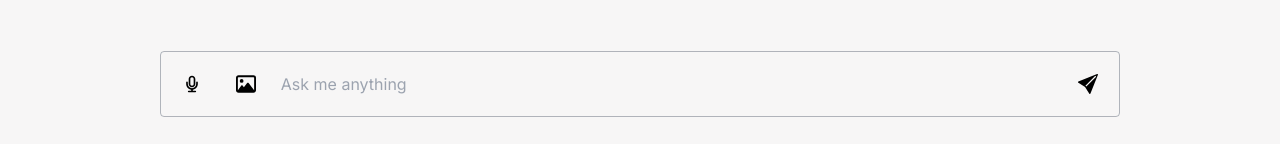
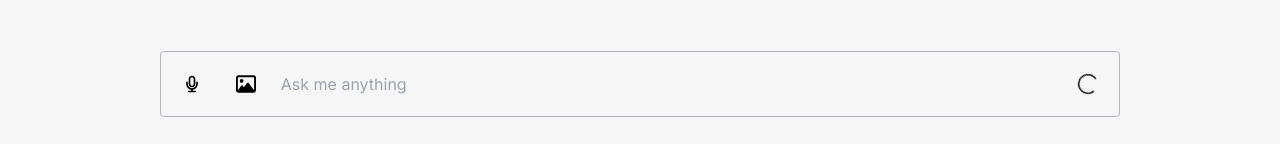
Before and after one commit to Ollah16/tripbuddy, a Next.js app: page / in a window 1280 px wide. Both pictures are taken after a click on the button 1088 px from the left and 737 px from the top of the page. Shown: the part 653-797 px from the top of the page. Built offline with nearby package versions, Linux system fonts and the light colour scheme.

Commit message:
prompt fixed

```diff
--- a/src/app/(chatcomp)/chat.module.css
+++ b/src/app/(chatcomp)/chat.module.css
@@ -29,6 +29,20 @@
 
 }
 
+.loading_animation {
+    animation: rotate 2s linear infinite;
+}
+
+@keyframes rotate {
+    from {
+        transform: rotate(0deg);
+    }
+
+    to {
+        transform: rotate(360deg);
+    }
+}
+
 .conversation_box {
     max-height: calc(100vh - 19rem);
 }
--- a/src/app/(chatcomp)/chatboxcomp.js
+++ b/src/app/(chatcomp)/chatboxcomp.js
@@ -2,10 +2,12 @@ import { BsSendFill } from "react-icons/bs";
 import { TiMicrophoneOutline } from "react-icons/ti";
 import { FaRegImage } from "react-icons/fa6";
 import { useAppStore } from "../appcontext";
+import { AiOutlineLoading3Quarters } from "react-icons/ai";
+import styles from './chat.module.css'
 
 const ChatBoxComp = () => {
 
-    const { historyToggle, setPrompt, handleConvo, prompt } = useAppStore()
+    const { historyToggle, setPrompt, handleConvo, prompt, handleSentPrompt, isPromptSent } = useAppStore()
 
     return (
         <div className={`w-11/12  ${historyToggle ? 'md:w-8/12' : 'md:w-9/12'} overflow-hidden h-24`}>
@@ -23,10 +25,11 @@ const ChatBoxComp = () => {
 
 
                 <button
-                    onClick={() => handleConvo()}
+                    onClick={() => { handleConvo(); handleSentPrompt(true) }}
                     className={`flex justify-center w-[5%] border-0 bg-transparent`} >
-                    <BsSendFill
-                        className={`text-xl text-black duration-200 ease-in-out hover:rotate-45 ${prompt ? 'rotate-45' : ''} transition-transform cursor-pointer animation`} />
+                    {isPromptSent && <AiOutlineLoading3Quarters className={`text-xl text-black ${styles.loading_animation}`} />}
+
+                    {!isPromptSent && <BsSendFill className={`text-xl text-black duration-200 ease-in-out hover:rotate-45 ${prompt ? 'rotate-45' : ''} transition-transform cursor-pointer animation`} />}
                 </button>
             </div>
         </div >
--- a/src/app/(historycomp)/historycontext.js
+++ b/src/app/(historycomp)/historycontext.js
@@ -46,6 +46,7 @@ export const HistoryContext = ({ children }) => {
         updateRename()
 
     }, [])
+
 
     const handleDelete = (convId, historyId) => {
         const storedHistory = localStorage.getItem('convHistory');
@@ -328,7 +329,10 @@ export const HistoryContext = ({ children }) => {
 
     return (
         <HistoryStore.Provider
-            value={{ setEditPrompt, handleAmends, handleDelete, handleInputMouseLeave, handleClickRename, handleSubmitRename, handleInputChange, handleMore, handleOptionEvents, isHistoryUpDate, setUpdate }}>
+            value={{
+                setEditPrompt, handleAmends, handleDelete, handleInputMouseLeave,
+                handleClickRename, handleSubmitRename, handleInputChange, handleMore, handleOptionEvents, isHistoryUpDate, setUpdate
+            }}>
             {children}
         </HistoryStore.Provider>
     )
--- a/src/app/appcontext.js
+++ b/src/app/appcontext.js
@@ -8,6 +8,7 @@ export const HandleApp = ({ children }) => {
     const [historyToggle, handleHisToggle] = useState(false)
     const [navExpandToggle, hanleNavToggle] = useState(false)
     const [prompt, setPrompt] = useState('')
+    const [isPromptSent, setPromptSent] = useState()
 
     const now = new Date();
 
@@ -21,7 +22,7 @@ export const HandleApp = ({ children }) => {
     const handleConvo = (e) => {
 
         if ((e?.key === 'Enter' || !e) && prompt) {
-
+            handleSentPrompt(true)
             const initConv = {
                 prompt,
                 response: '',
@@ -41,7 +42,7 @@ export const HandleApp = ({ children }) => {
                             return { ...chat, response: response.content, convId: index, isEdit: false, isRename: false, isShare: false, isOption: false };
                         } return chat
                     });
-
+                    handleSentPrompt(false)
                     setConvoArr(updatedConvoArr);
                     setPrompt('');
                     handleHistory(updatedConvoArr);
@@ -51,6 +52,10 @@ export const HandleApp = ({ children }) => {
                 });
         }
     };
+
+    const handleSentPrompt = (res) => {
+        setPromptSent(res)
+    }
 
     const handleHistory = (convoArr) => {
 
@@ -123,7 +128,7 @@ export const HandleApp = ({ children }) => {
                 historyToggle, handleHisToggle, navExpandToggle, hanleNavToggle,
                 convoArr, handleConvo, handleHistory, handleNewConversation,
                 handleDeleteConverSation, handleFetchHistory, handleUpdateScreen,
-                setPrompt, setConvoArr, prompt
+                setPrompt, setConvoArr, prompt, handleSentPrompt, isPromptSent
             }}>
             {children}
         </AppContext.Provider>
```
